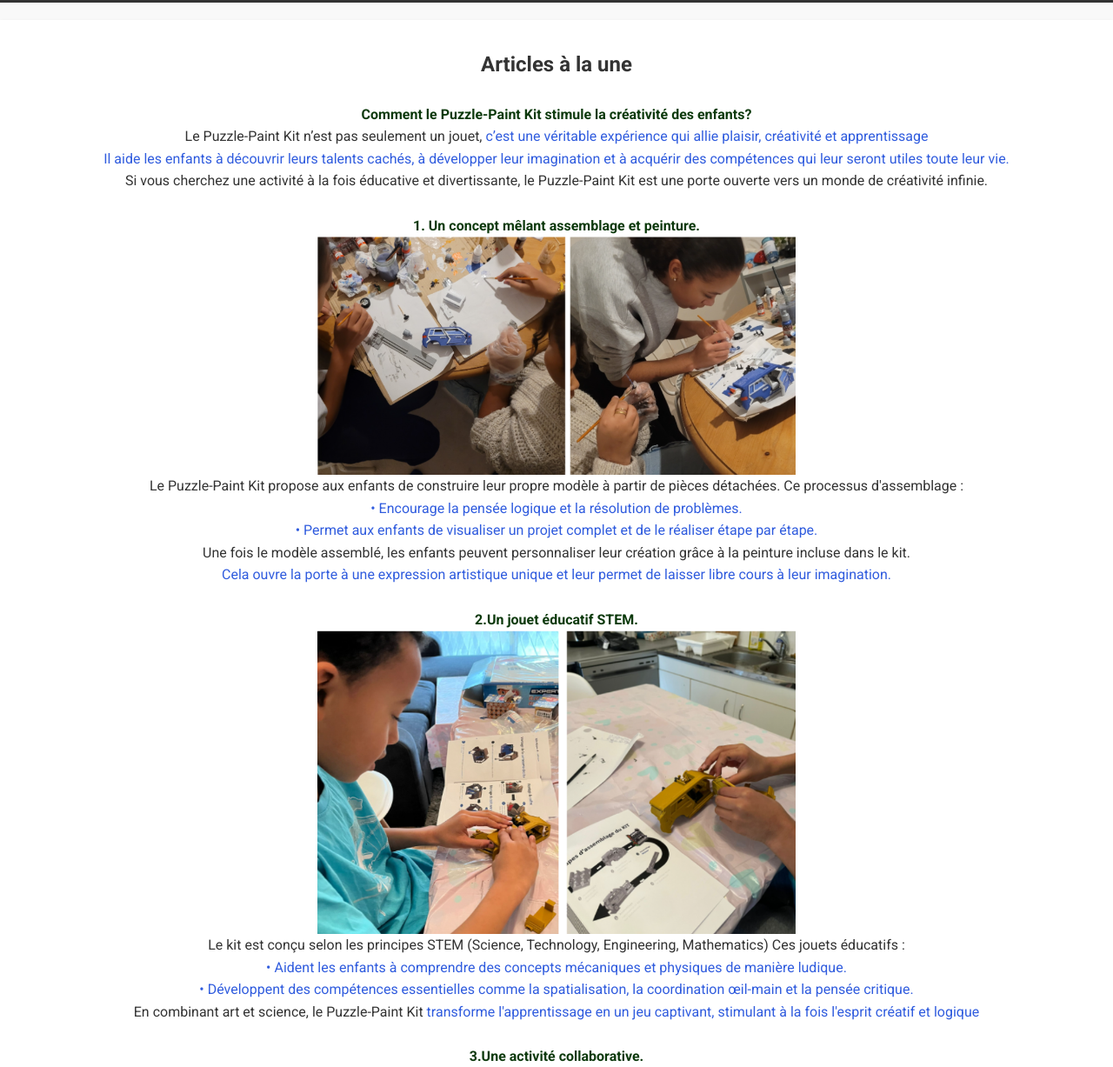
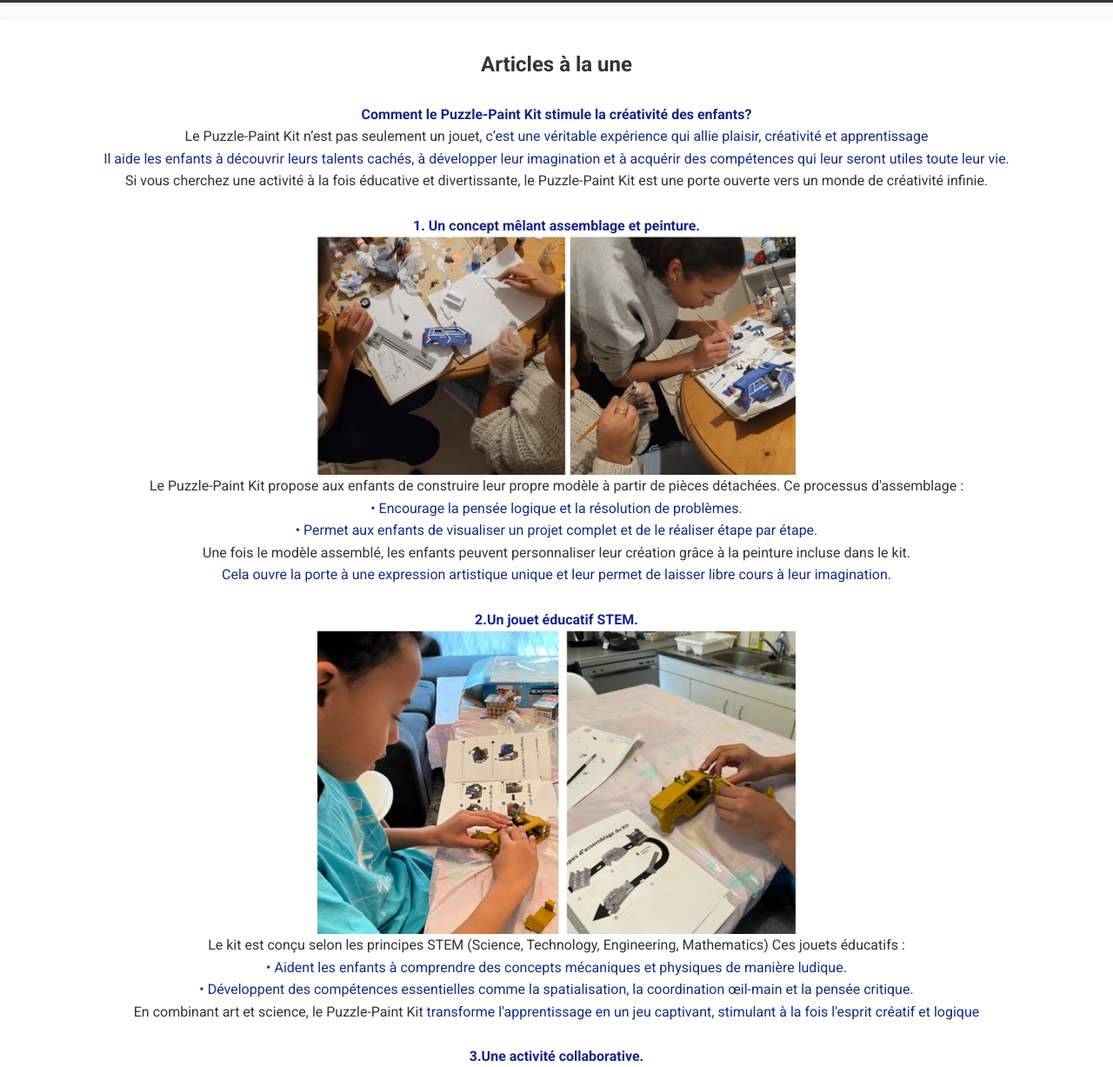
Before and after one commit to Sharlee18/Projet3-PuzzlePaint, a plain HTML site: page 5-Blog.html in a window 1280 px wide. Shown: the part 960-2187 px from the top of the page at 87% size. Drawn offline with Linux system fonts and the light colour scheme.

Commit message:
changement html produit

```diff
--- a/5-Blog.html
+++ b/5-Blog.html
@@ -34,12 +34,12 @@
             <div class="container">
                 <h2>Articles à la une</h2>
                     </div>
-                    <p><Br><strong><span style="color: rgb(12, 57, 12);">Comment le Puzzle-Paint Kit stimule la créativité des enfants?</strong></span></p>
-                        <p>Le Puzzle-Paint Kit n’est pas seulement un jouet, <span style="color: rgb(48, 92, 222);">c’est une véritable expérience qui allie plaisir, créativité et apprentissage</span><Br>
-                            <span style="color: rgb(48, 92, 222);"> Il aide les enfants à découvrir leurs talents cachés, à développer leur imagination et à acquérir des compétences qui leur seront utiles toute leur vie.</span>
+                    <p><Br><strong><span style="color: rgb(22, 37, 137);">Comment le Puzzle-Paint Kit stimule la créativité des enfants?</strong></span></p>
+                        <p>Le Puzzle-Paint Kit n’est pas seulement un jouet, <span style="color: rgb(18, 47, 134);">c’est une véritable expérience qui allie plaisir, créativité et apprentissage</span><Br>
+                            <span style="color: rgb(18, 47, 134);"> Il aide les enfants à découvrir leurs talents cachés, à développer leur imagination et à acquérir des compétences qui leur seront utiles toute leur vie.</span>
                             <Br> Si vous cherchez une activité à la fois éducative et divertissante, le Puzzle-Paint Kit est une porte ouverte vers un monde de créativité infinie.<Br><Br>  </p>
 
-                     <p><strong><span style="color: rgb(12, 57, 12);"> 1. Un concept mêlant assemblage et peinture. </strong></span></p>
+                     <p><strong><span style="color: rgb(22, 37, 137);"> 1. Un concept mêlant assemblage et peinture. </strong></span></p>
                      <div class="image-wrapper">
                         <img src="blog2.png"
                         alt="Illustration éducative"
@@ -48,12 +48,12 @@
                         class="intro-image">
                         </div>
                          <p>Le Puzzle-Paint Kit propose aux enfants de construire leur propre modèle à partir de pièces détachées. Ce processus d'assemblage :<br>
-                            <span style="color: rgb(48, 92, 222);"> • Encourage la pensée logique et la résolution de problèmes.</span><Br>
-                            <span style="color: rgb(48, 92, 222);"> • Permet aux enfants de visualiser un projet complet et de le réaliser étape par étape.</span><Br>
+                            <span style="color: rgb(18, 47, 134);"> • Encourage la pensée logique et la résolution de problèmes.</span><Br>
+                            <span style="color: rgb(18, 47, 134);"> • Permet aux enfants de visualiser un projet complet et de le réaliser étape par étape.</span><Br>
                             Une fois le modèle assemblé, les enfants peuvent personnaliser leur création grâce à la peinture incluse dans le kit.
-                            <Br> <span style="color: rgb(48, 92, 222);">Cela ouvre la porte à une expression artistique unique et leur permet de laisser libre cours à leur imagination.</span>
+                            <Br> <span style="color: rgb(18, 47, 134);">Cela ouvre la porte à une expression artistique unique et leur permet de laisser libre cours à leur imagination.</span>
                             <Br><Br></p>
-                     <p><strong> <span style="color: rgb(12, 57, 12);">2.Un jouet éducatif STEM.</strong></span></p>
+                     <p><strong> <span style="color: rgb(22, 37, 137);">2.Un jouet éducatif STEM.</strong></span></p>
                      <div class="image-wrapper">
                         <img src="blog1.png"
                         alt="Illustration éducative"
@@ -62,11 +62,11 @@
                         class="intro-image">
                         </div>
                      <p> Le kit est conçu selon les principes STEM (Science, Technology, Engineering, Mathematics) Ces jouets éducatifs :<Br>
-                        <span style="color: rgb(48, 92, 222);">• Aident les enfants à comprendre des concepts mécaniques et physiques de manière ludique.</span><Br>
-                        <span style="color: rgb(48, 92, 222);"> • Développent des compétences essentielles comme la spatialisation, la coordination œil-main et la pensée critique.</span><Br>
-                            En combinant art et science, le Puzzle-Paint Kit <span style="color: rgb(48, 92, 222);">transforme l'apprentissage en un jeu captivant, stimulant à la fois l'esprit créatif et logique</span>
+                        <span style="color: rgb(18, 47, 134);">• Aident les enfants à comprendre des concepts mécaniques et physiques de manière ludique.</span><Br>
+                        <span style="color: rgb(18, 47, 134);"> • Développent des compétences essentielles comme la spatialisation, la coordination œil-main et la pensée critique.</span><Br>
+                            En combinant art et science, le Puzzle-Paint Kit <span style="color: rgb(18, 47, 134);">transforme l'apprentissage en un jeu captivant, stimulant à la fois l'esprit créatif et logique</span>
                             <Br><Br> </p>
-                     <p><strong> <span style="color: rgb(12, 57, 12);"> 3.Une activité collaborative.</strong></span></p>
+                     <p><strong> <span style="color: rgb(22, 37, 137);"> 3.Une activité collaborative.</strong></span></p>
                      <div class="image-wrapper">
                         <img src="blog3.png"
                         alt="Illustration éducative"
@@ -74,10 +74,10 @@
                         height="350"
                         class="intro-image">
                         </div>
-                     <p> Bien que adapté pour des projets individuels, <span style="color: rgb(48, 92, 222);">ce kit encourage également le travail en équipe.</span>
+                     <p> Bien que adapté pour des projets individuels, <span style="color: rgb(18, 47, 134);">ce kit encourage également le travail en équipe.</span>
                             <Br>Les enfants peuvent collaborer avec leurs amis ou leur famille pour construire et peindre ensemble. Cela :<Br>
-                                <span style="color: rgb(48, 92, 222);"> • Renforce les liens sociaux.</span><Br>
-                                <span style="color: rgb(48, 92, 222);"> • Encourage le partage d'idées et la co-création.</span><Br><Br><Br>
+                                <span style="color: rgb(18, 47, 134);"> • Renforce les liens sociaux.</span><Br>
+                                <span style="color: rgb(18, 47, 134);"> • Encourage le partage d'idées et la co-création.</span><Br><Br><Br>
                             </p>
                 <h2>Tutoriels</h2>
                 <p>Astuces pour peindre votre maquette comme un pro.<Br><Br>
```
Also changed, not shown: produits.html (+14 -0 lines), kitelec.png (added), kitmanuel.png (added).
